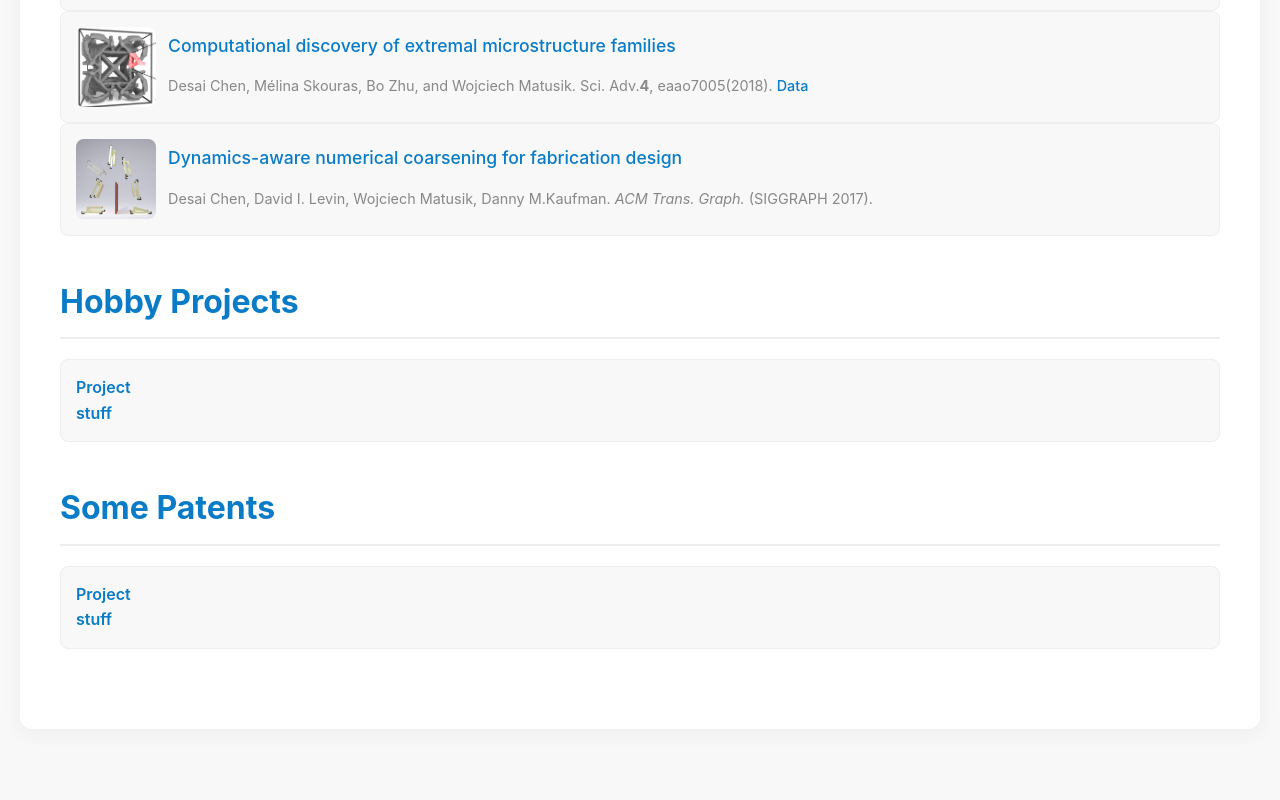
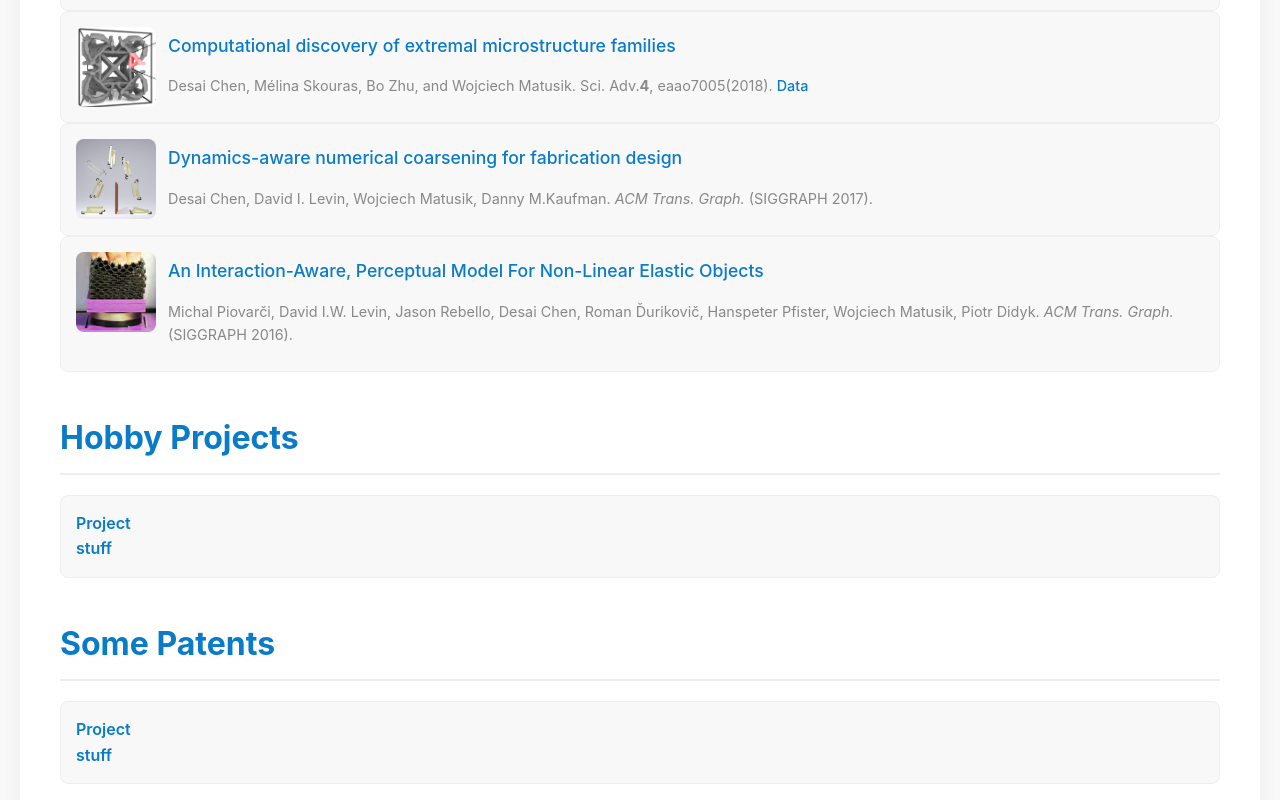
Before and after one commit to desaic/desaic.github.io, a plain HTML site: page index.html in a window 1280 px wide. Shown: the part 742-1542 px from the top of the page. Before the commit the page ends 1491 px from the top, so only its background shows below. Drawn offline with Linux system fonts and the light colour scheme.

Commit message:
adding papers

```diff
--- a/index.html
+++ b/index.html
@@ -73,7 +73,15 @@
                         </p>
                     </div>
                 </li>
-
+                <li>
+                    <img src="perception.png"
+                        class="publication-teaser">
+                    <div class="publication-details">
+                        <h3><a href="perception-r2016.pdf">An Interaction-Aware, Perceptual Model For Non-Linear Elastic Objects</a></h3>
+                        <p>Michal Piovarči, David I.W. Levin, Jason Rebello, Desai Chen, Roman Ďurikovič, Hanspeter Pfister, Wojciech Matusik, Piotr Didyk. <i>ACM Trans. Graph.</i> (SIGGRAPH 2016).
+                        </p>
+                    </div>
+                </li>
             </ul>
         </div>
 
```
Also changed, not shown: perception.png (added), 1 other file.
